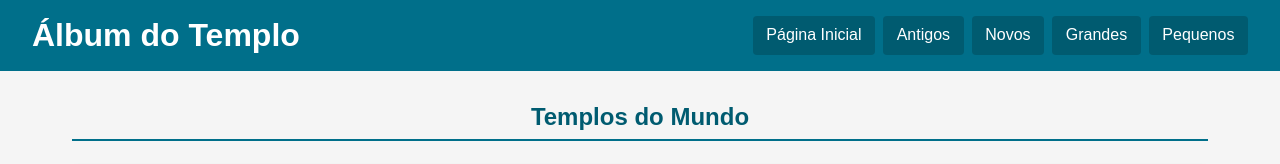
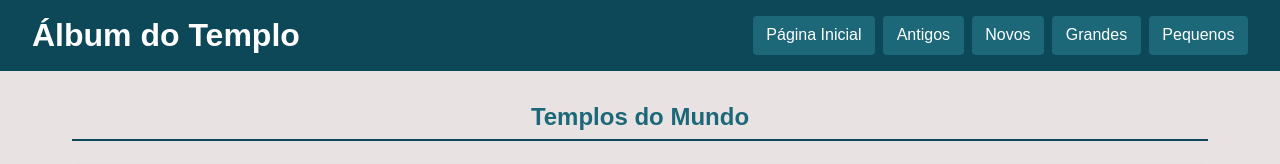
Before and after one commit to lucasdanielecheverria10-sys/wdd131, a plain HTML site: page templos-filtrados.html in a window 1280 px wide. Shown: the top 164 px of the page. Drawn offline with Linux system fonts and the light colour scheme; a web font is replaced by a local one.

Commit message:
concluindo cores

```diff
--- a/estilos/templos-filtrados.css
+++ b/estilos/templos-filtrados.css
@@ -1,9 +1,9 @@
 /* Estilos base: Mobile First */
 :root {
-    --cor-principal: #006f8a;
-    --cor-secundaria: #005b70;
-    --cor-texto: #222;
-    --cor-fundo: #f5f5f5;
+    --cor-principal: #0c4857;
+    --cor-secundaria: #1c6879;
+    --cor-texto: #223753;
+    --cor-fundo: #e9e2e2;
 }
 
 * {
@@ -117,6 +117,7 @@ main h2 {
     box-shadow: 0 2px 5px rgb(0 0 0 / 10%);
     text-align: center;
     color: var(--cor-texto);
+    font-weight: 400;
 
 }
 
```
Also changed, not shown: templos-filtrados.html (+2 -2 lines).
